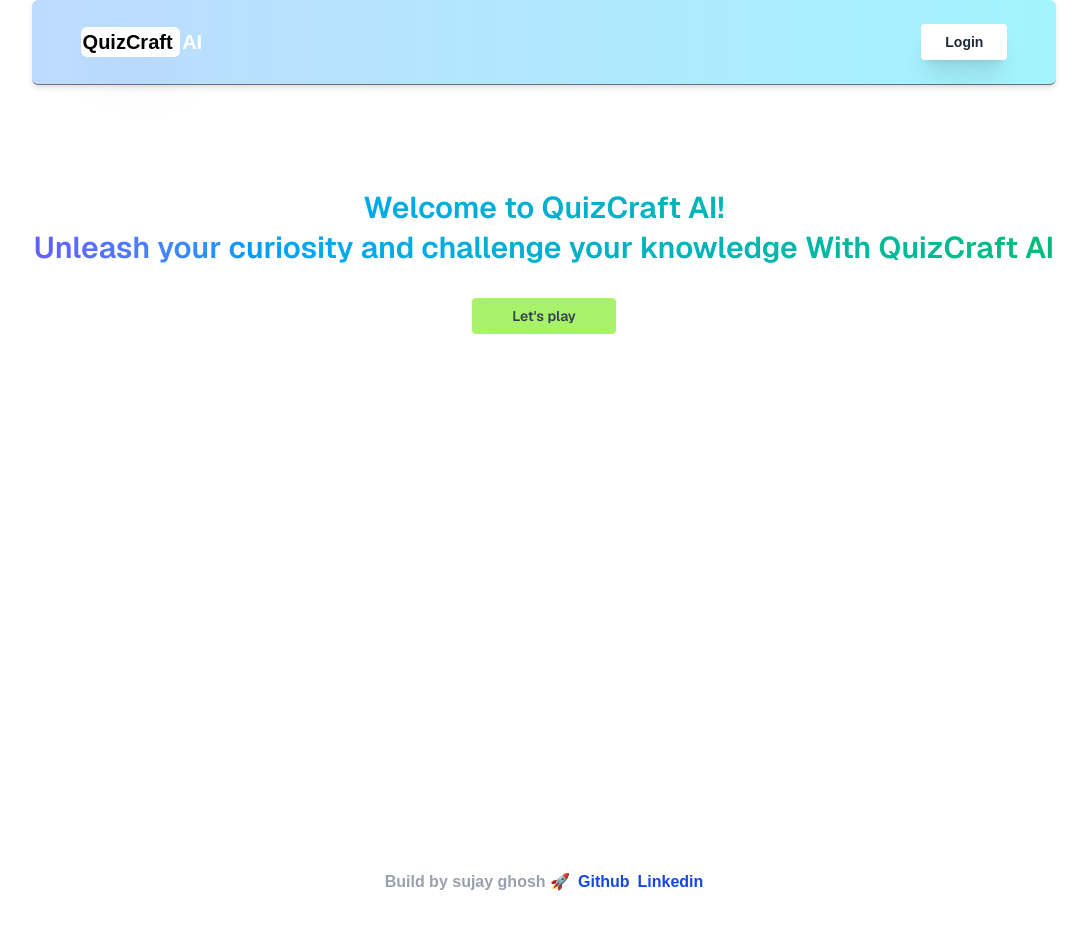
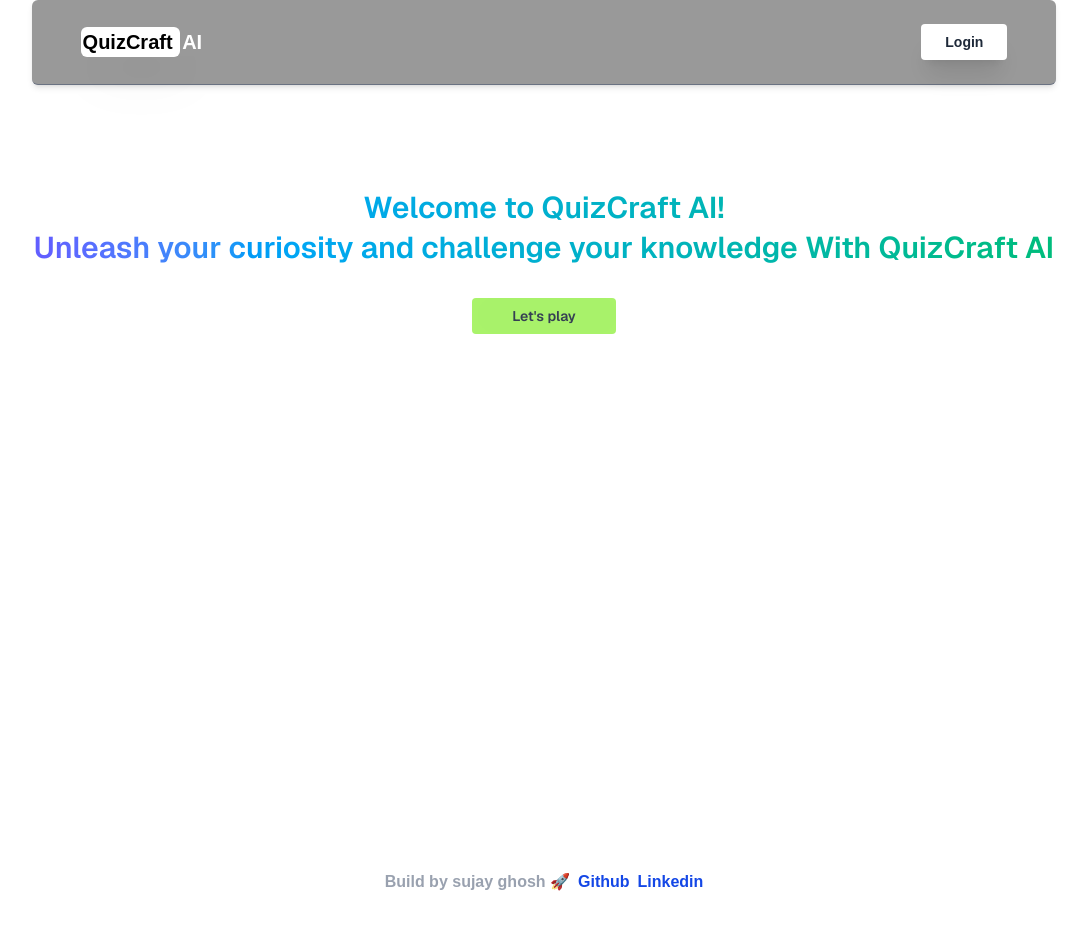
Before and after one commit to sujaycontributer/AI-Quiz-App, a Next.js app: page / in a window 1280 px wide. Shown: the top 930 px of the page, without its empty margins (96-1183 px from the left). Built offline with nearby package versions, Linux system fonts and the light colour scheme; no server answers.

Commit message:
Navbar updated

```diff
--- a/app/components/Navbar.tsx
+++ b/app/components/Navbar.tsx
@@ -10,7 +10,7 @@ export default function Navbar () {
     const {data:session, status} = useSession();
     const pathname = usePathname();
 
-    return <div className={`fixed z-50 md:max-w-[80%] mx-auto rounded-md shadow-md h-4rem w-full font-bold py-4 md:p-5 sm:text-sm bg-gradient-to-r from-blue-200 to-cyan-200 top-0 left-0 right-0 text-gray-800 md:border-b md:border-b-gray-500`} >
+    return <div className={`fixed z-50 md:max-w-[80%] mx-auto rounded-md shadow-md h-4rem w-full font-bold py-4 md:p-5 sm:text-sm bg-black/40 backdrop-blur-sm shadow-4xl top-0 left-0 right-0 text-gray-800 md:border-b md:border-gray-500`} >
 
         <div className="w-[95%] p-1 mx-auto flex justify-between md:justify-between md:items-center gap-1 md:gap-4 cursor-pointer ">
             <div className="hidden md:block font-extrabold shadow-2xl" onClick={() => redirect("/")}>
```
